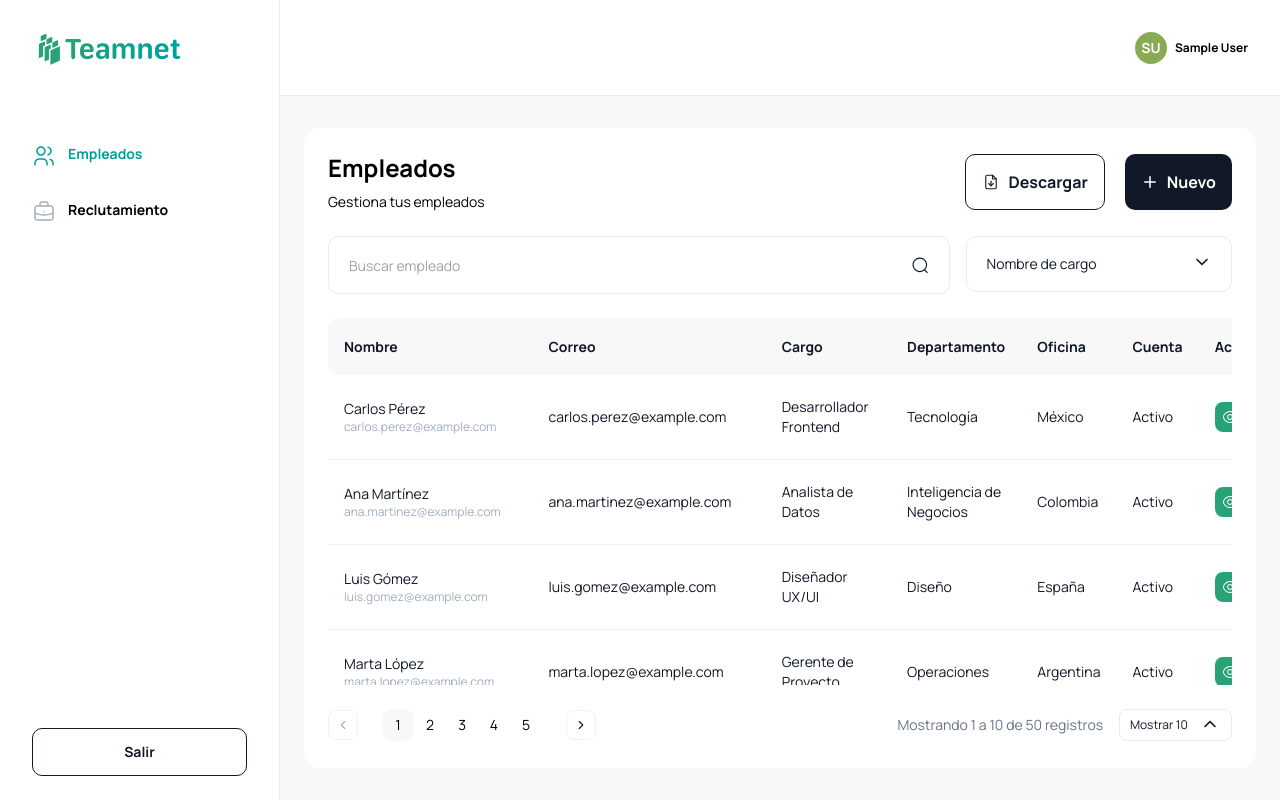
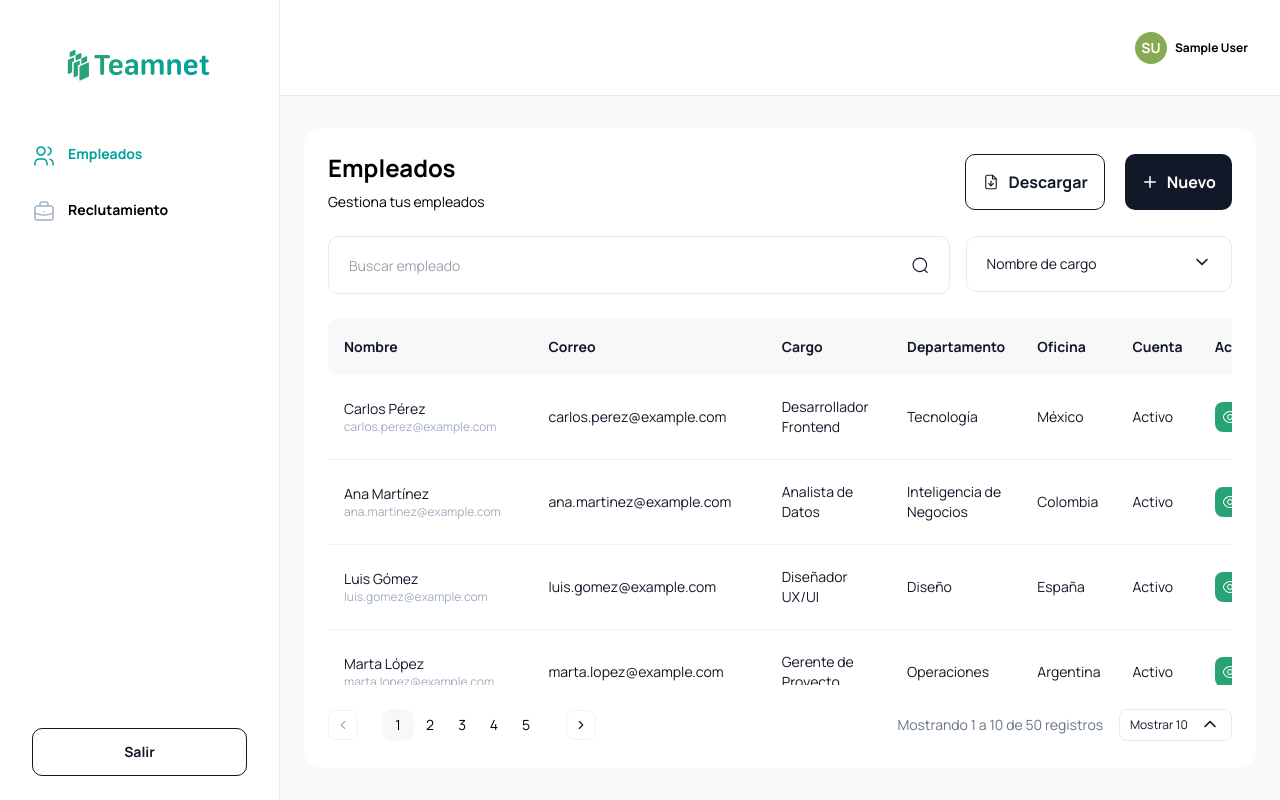
Before and after one commit to argierincon/csti-test, a Vue app: page /csti-test/employees in a window 1280 px wide. Built offline with nearby package versions, Linux system fonts and the light colour scheme; sample sign-in values are in the browser's storage.

Commit message:
refactor: update logo position

```diff
--- a/src/components/organisms/Sidebar.vue
+++ b/src/components/organisms/Sidebar.vue
@@ -1,6 +1,6 @@
 <template>
   <section class="sidebar-component">
-    <TeamnetLogo />
+    <TeamnetLogo class="logo" />
     <ul class="options-list">
       <router-link v-for="item in sidebarItem" :key="item.label" :to="item.url">
         <li class="sidebar__item">
@@ -61,4 +61,8 @@ const activePage = (item: IItem) => {
 .router-link-active .sidebar__item {
   @apply text-primary-300;
 }
+
+.logo {
+  @apply self-center mx-auto;
+}
 </style>
```
